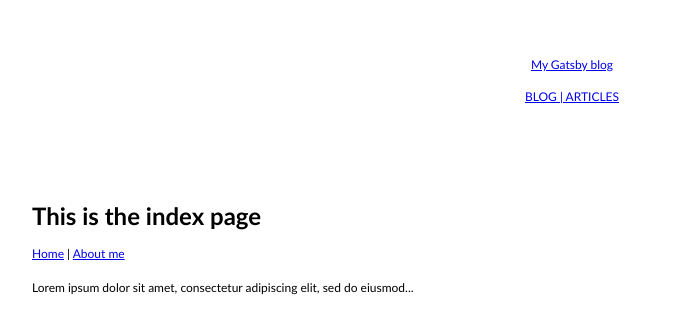
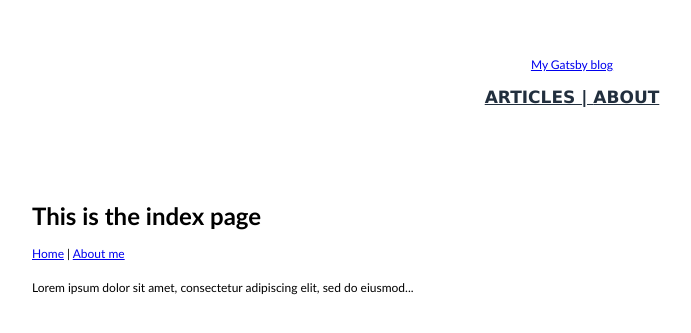
Before and after one commit to oanadonose/gatsby_starter, a Gatsby site: page / in a window 1280 px wide. Shown: the part 131-464 px from the top of the page, without its empty margins (68-759 px from the left). Built offline with nearby package versions, Linux system fonts and the light colour scheme; Gatsby itself is replaced by a stand-in of ours.

Commit message:
created headerlink component

```diff
--- a/src/components/header.js
+++ b/src/components/header.js
@@ -1,6 +1,13 @@
 import React from "react"
 import { Link } from "gatsby"
 import styles from "./header.module.scss"
+
+// HeaderLink component (private component)
+const HeaderLink = props => (
+  <Link className={styles.link} to={props.to}>
+    {props.text}
+  </Link>
+)
 
 export default () => (
   <header className={styles.container}>
@@ -9,8 +16,8 @@ export default () => (
     </div>
 
     <div className={styles.row}>
-      <Link to="/">BLOG |</Link>
-      <Link to="/about"> ARTICLES</Link>
+      <HeaderLink to="/" text="ARTICLES | " />
+      <HeaderLink to="/about" text="ABOUT" />
     </div>
   </header>
 )
--- a/src/components/header.module.scss
+++ b/src/components/header.module.scss
@@ -61,5 +61,6 @@
     color: $color-pallete-1;
     font-family: Verdana, Geneva, Tahoma, sans-serif;
     font-size: 17px;
+    font-weight: bold;
   }
 }
```
Also changed, not shown: 1 other file.
